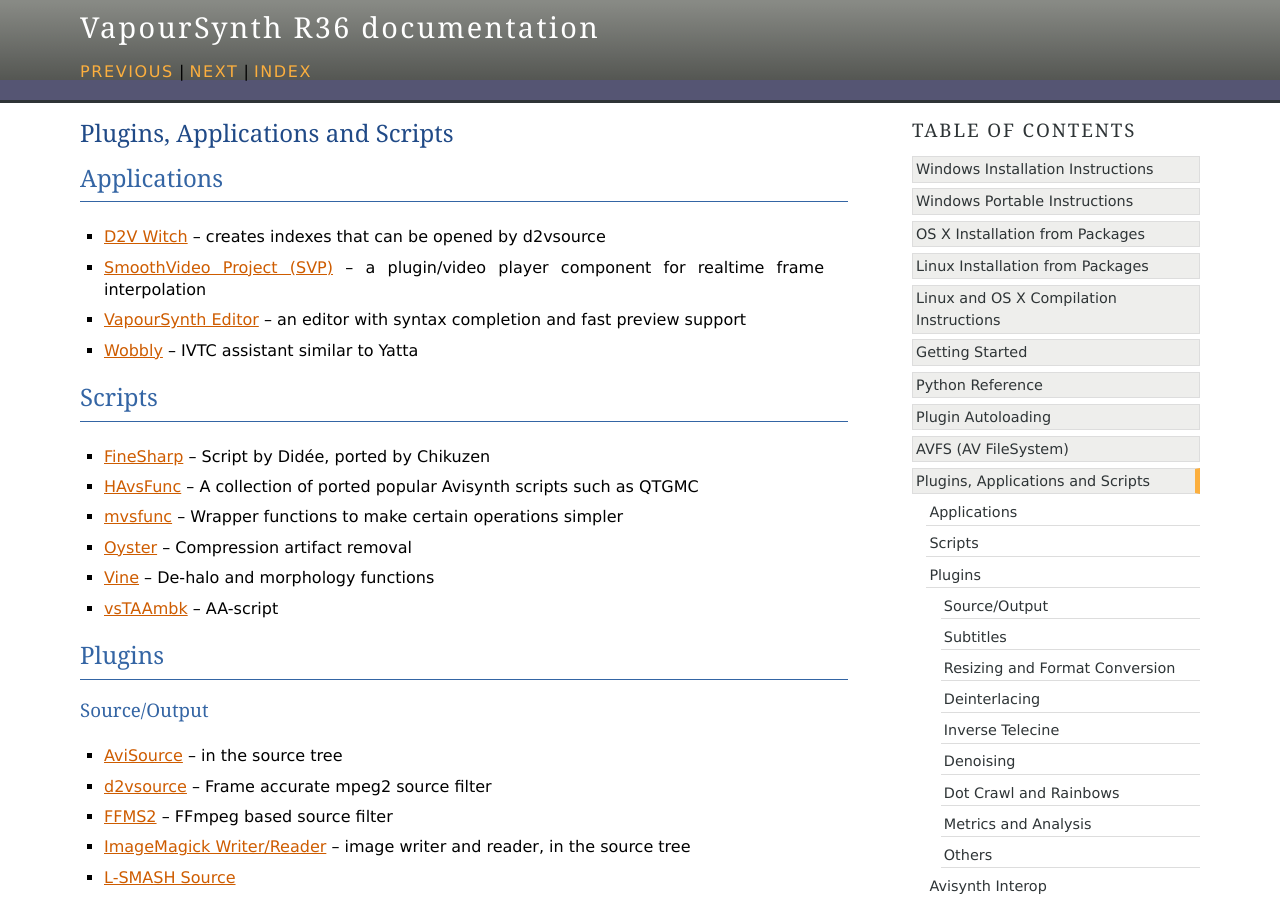
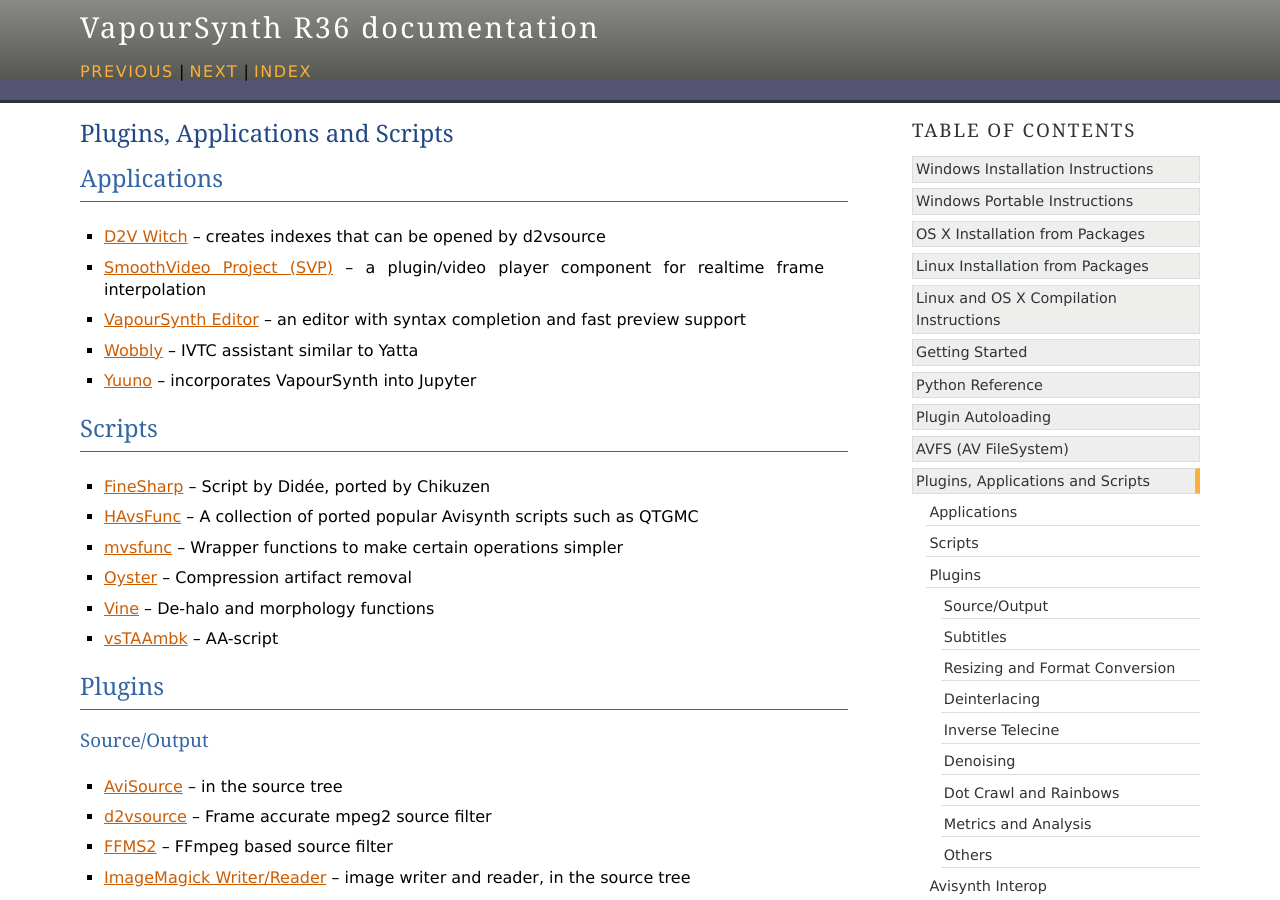
Before and after one commit to vapoursynth/vapoursynth, a Sphinx documentation site: the page built from doc/pluginlist.rst, in a window 1280 px wide and 900 px high. Built offline with Sphinx 7.4.7, drawn with Linux system fonts in a browser that asks for light colours; formulas are drawn with MathJax 3.

Commit message:
Add yuuno to docs

```diff
--- a/doc/pluginlist.rst
+++ b/doc/pluginlist.rst
@@ -7,6 +7,7 @@
 * `SmoothVideo Project (SVP) <https://www.svp-team.com/wiki/Main_Page>`_ -- a plugin/video player component for realtime frame interpolation
 * `VapourSynth Editor <https://bitbucket.org/mystery_keeper/vapoursynth-editor>`_ -- an editor with syntax completion and fast preview support
 * `Wobbly <http://forum.doom9.org/showthread.php?t=172496>`_ -- IVTC assistant similar to Yatta
+* `Yuuno <https://yuuno.encode.moe/>`_ -- incorporates VapourSynth into Jupyter
 
 Scripts
 #######
```
